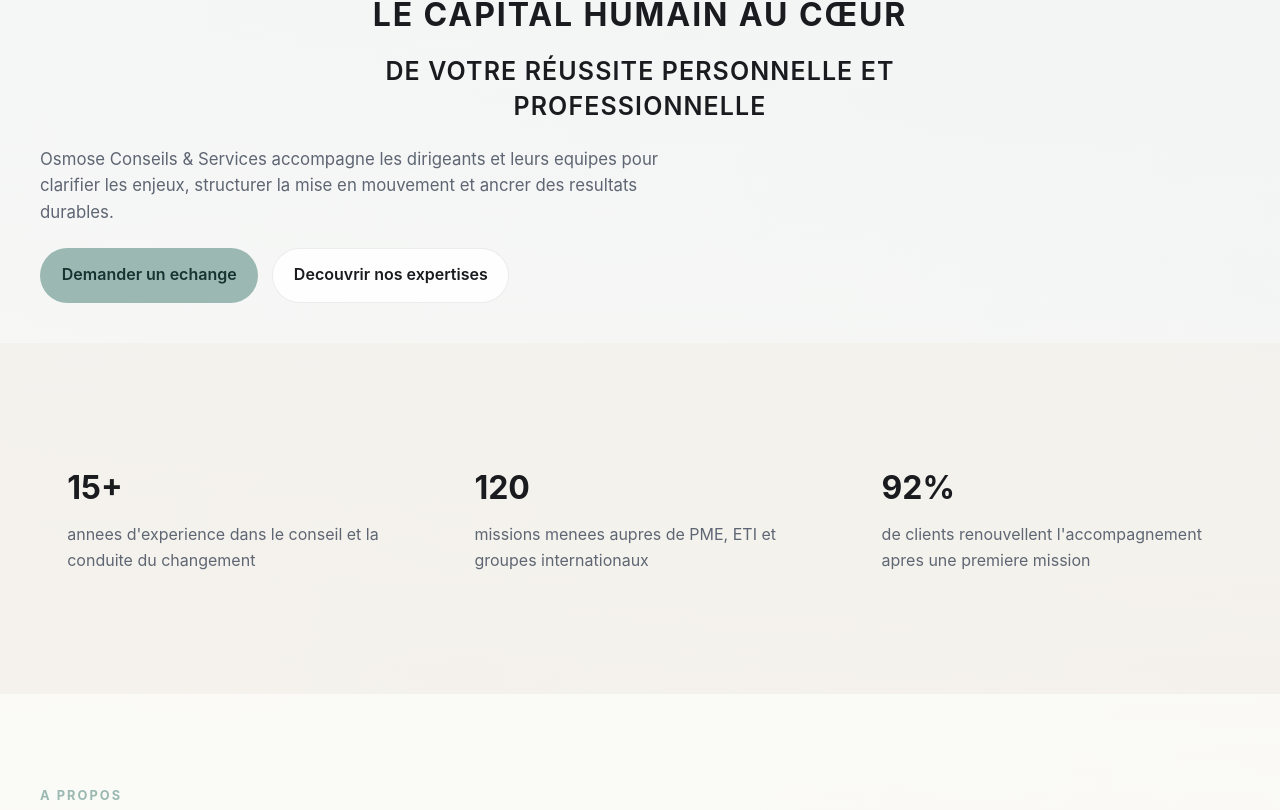
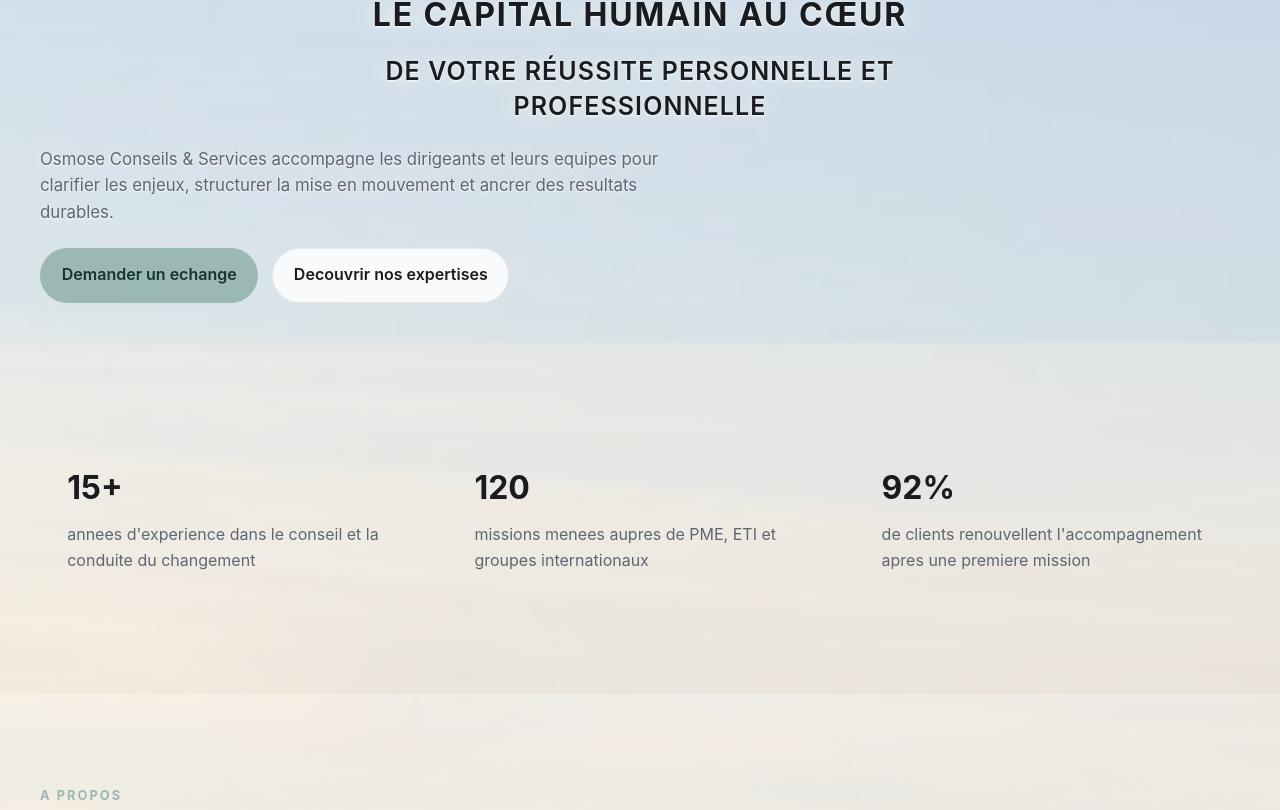
Before and after one commit to sebsiders06/osmose-conseils-et-services, a Next.js app: page / in a window 1280 px wide. Shown: the part 287-1097 px from the top of the page. Built offline with nearby package versions, Linux system fonts and the light colour scheme.

Commit message:
montagne 3

```diff
--- a/app/globals.css
+++ b/app/globals.css
@@ -73,9 +73,14 @@
 
 .page-home {
   --page-home-image: url("/images/montagne.webp");
-  background-color: var(--background);
+  background-color: #e8e4df;
   background-image:
-    linear-gradient(180deg, rgba(252, 251, 248, 0.9) 0%, rgba(252, 251, 248, 0.84) 42%, rgba(252, 251, 248, 0.94) 100%),
+    linear-gradient(
+      180deg,
+      rgba(252, 251, 248, 0.45) 0%,
+      rgba(252, 251, 248, 0.28) 40%,
+      rgba(245, 242, 236, 0.38) 100%
+    ),
     var(--page-home-image);
   background-size: cover, cover;
   background-position: center, center;
@@ -83,11 +88,19 @@
 }
 
 .page-home .section {
-  background: rgba(252, 251, 248, 0.78);
+  background: rgba(252, 251, 248, 0.42);
 }
 
 .page-home .section:nth-of-type(even) {
-  background: rgba(243, 241, 235, 0.75);
+  background: rgba(240, 236, 228, 0.4);
+}
+
+/* Lisibilité du titre / intro sur le visuel (hero sans fond opaque) */
+.page-home .home-hero .hero-title,
+.page-home .home-hero .home-hero__intro {
+  text-shadow:
+    0 0 24px rgba(252, 251, 248, 0.95),
+    0 1px 2px rgba(255, 255, 255, 0.9);
 }
 
 .section-heading {
--- a/styles.css
+++ b/styles.css
@@ -557,9 +557,14 @@
 }
 
 .page-home {
-  background-color: var(--background, #fcfbf8);
+  background-color: #e8e4df;
   background-image:
-    linear-gradient(180deg, rgba(252, 251, 248, 0.9) 0%, rgba(252, 251, 248, 0.84) 42%, rgba(252, 251, 248, 0.94) 100%),
+    linear-gradient(
+      180deg,
+      rgba(252, 251, 248, 0.45) 0%,
+      rgba(252, 251, 248, 0.28) 40%,
+      rgba(245, 242, 236, 0.38) 100%
+    ),
     url("image/montagne.webp");
   background-size: cover, cover;
   background-position: center, center;
@@ -567,11 +572,18 @@
 }
 
 .page-home .section {
-  background: rgba(252, 251, 248, 0.78);
+  background: rgba(252, 251, 248, 0.42);
 }
 
 .page-home .section:nth-of-type(even) {
-  background: rgba(243, 241, 235, 0.75);
+  background: rgba(240, 236, 228, 0.4);
+}
+
+.page-home .home-hero .hero-title,
+.page-home .home-hero .home-hero__intro {
+  text-shadow:
+    0 0 24px rgba(252, 251, 248, 0.95),
+    0 1px 2px rgba(255, 255, 255, 0.9);
 }
 
 .section-heading {
```
